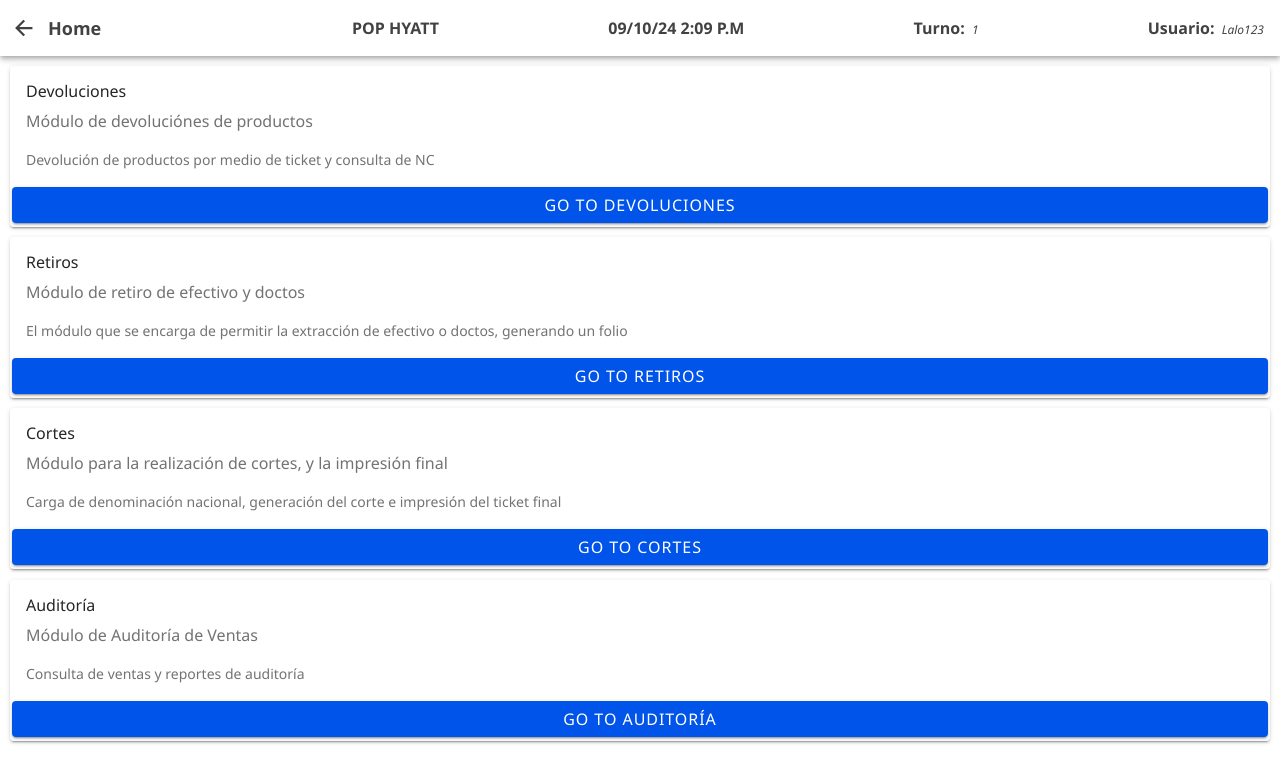
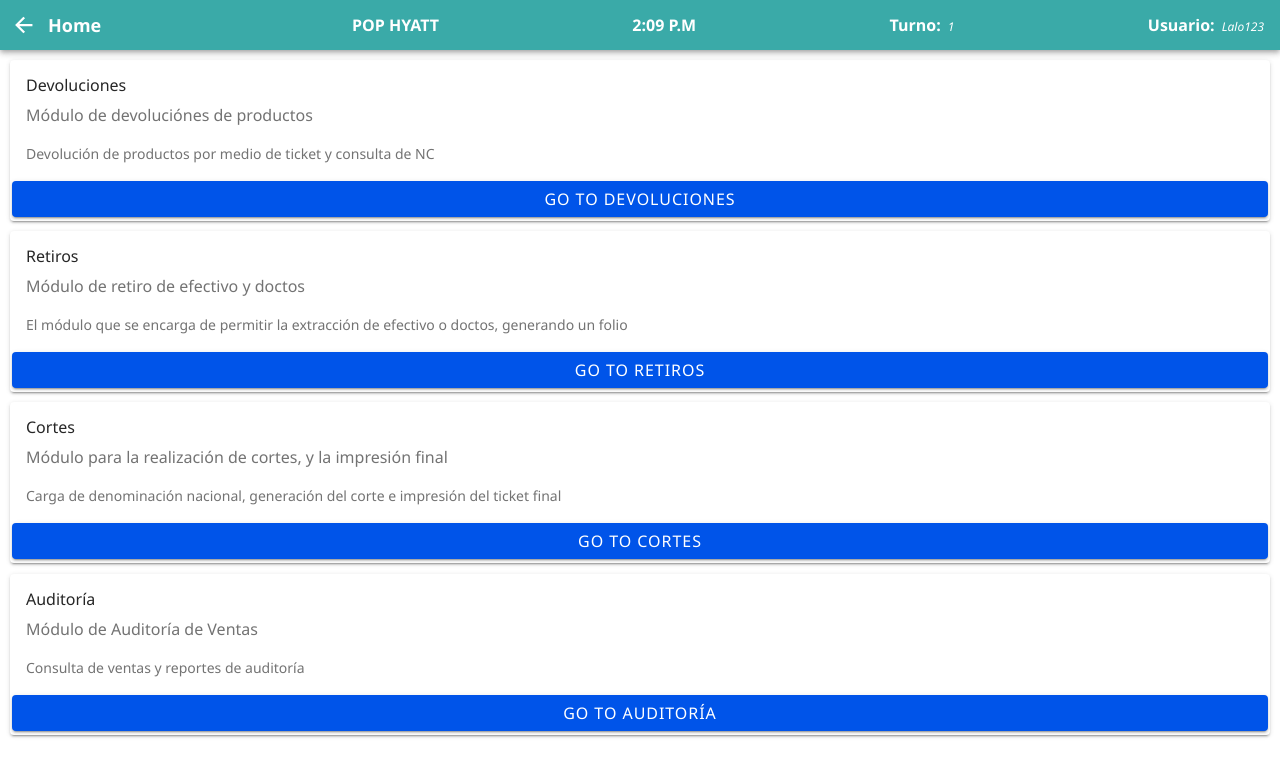
Before and after one commit to dewebbencorp/frontPvPop, a React (Vite) app: page /home in a window 1280 px wide. Shown: the top 782 px of the page. Built offline with nearby package versions, Linux system fonts and the light colour scheme.

Commit message:
header title dinamyc

```diff
--- a/src/common/layouts/Footer.tsx
+++ b/src/common/layouts/Footer.tsx
@@ -3,7 +3,7 @@ import { IonFooter, IonButton, IonIcon, IonGrid, IonRow, IonCol, IonFab, IonFabB
 import { homeOutline, documentTextOutline, cashOutline, cartOutline, receiptOutline, chevronForwardCircle, chevronBackCircle, apps, menu } from 'ionicons/icons';
 import INavbarModule from '../interfaces/INavbarModule';
 import { logInOutline } from 'ionicons/icons';
-
+import '../../theme/Footer.css';
 interface FooterProps {
   navbarModules: INavbarModule[];
 }
@@ -63,7 +63,6 @@ const Footer: React.FC<FooterProps> = ({ navbarModules }) => {
               <IonCol className="ion-text-center">
                 <IonButton fill="solid" color="danger" className="footer-button" href="/cortes-caja">
                 <IonIcon icon={logInOutline} slot="start" />
-
                   Cerrar sesion
                 </IonButton>
               </IonCol>
--- a/src/common/layouts/Header.tsx
+++ b/src/common/layouts/Header.tsx
@@ -1,47 +1,40 @@
 import React, { useState, useEffect } from "react";
 import { IonHeader, IonToolbar, IonButtons, IonBackButton } from "@ionic/react";
-import useNavigationData from '../hooks/useNavigationData';
+import { useLocation } from 'react-router-dom';
 import useSesionData from "../hooks/useSesionData";
+import '../../theme/Header.css'
+const Header: React.FC = () => {
+  const { user, store, turn } = useSesionData();
+  const [currentTime, setCurrentTime] = useState<string>("");
+  const location = useLocation();
 
-const Header: React.FC = () => {
-  const { title} = useNavigationData();
-  const { user, store, turn } = useSesionData();
-
-  const [currentTime, setCurrentTime] = useState<string>("");
+  const getTitleByPath = (path: string) => {
+    switch (path) {
+      case "/home":
+        return "Home";
+      case "/audit":
+        return "Auditoría de Ventas";
+      default:
+        return "App";
+    }
+  };
 
   useEffect(() => {
     const formatDate = () => {
       const now = new Date();
-
-      let day = now.getDate();
-      let month = now.getMonth() + 1;
-      let year = now.getFullYear().toString().slice(-2);
-
-      let hours = now.getHours();
-      let minutes = now.getMinutes();
-
+      const hours = now.getHours();
+      const minutes = now.getMinutes();
       const ampm = hours >= 12 ? 'P.M' : 'A.M';
-      hours = hours % 12;
-      hours = hours ? hours : 12;
-      const minutesStr = minutes < 10 ? '0' + minutes.toString() : minutes.toString();
-
-      const dayStr = day < 10 ? '0' + day.toString() : day.toString();
-      const monthStr = month < 10 ? '0' + month.toString() : month.toString();
-
-      return `${dayStr}/${monthStr}/${year} ${hours}:${minutesStr} ${ampm}`;
+      const formattedTime = `${hours % 12 || 12}:${minutes < 10 ? '0' : ''}${minutes} ${ampm}`;
+      setCurrentTime(formattedTime);
     };
 
-    setCurrentTime(formatDate());
-
-    const intervalId = setInterval(() => {
-      setCurrentTime(formatDate());
-    }, 60000);
-
-    return () => clearInterval(intervalId);
+    formatDate();
+    const interval = setInterval(formatDate, 60000);
+    return () => clearInterval(interval);
   }, []);
 
   return (
-    <>
     <IonHeader>
       <IonToolbar>
         <div className="flex w-full flex-row items-center justify-between gap-4">
@@ -49,33 +42,29 @@ const Header: React.FC = () => {
             <IonButtons slot="start">
               <IonBackButton defaultHref="/home"></IonBackButton>
             </IonButtons>
-
-              <span className="font-bold text-[1.125rem]"> { title } </span>
+            <span className="font-bold text-[1.125rem]">
+              {getTitleByPath(location.pathname)}
+            </span>
           </div>
-
           <div className="w-full px-4 flex flex-row justify-between items-center">
             <div>
-                <span className="text-[1rem] font-bold"> { store } </span>
+              <span className="text-[1rem] font-bold"> {store} </span>
             </div>
-
             <div>
-                <span className="text-[1rem] font-bold"> { currentTime } </span>
+              <span className="text-[1rem] font-bold"> {currentTime} </span>
             </div>
-
             <div>
               <span className="text-[1rem] font-bold">Turno:</span>
-                <span className="text-[0.75rem] italic ml-1"> { turn } </span>
+              <span className="text-[0.75rem] italic ml-1"> {turn} </span>
             </div>
-
             <div>
               <span className="text-[1rem] font-bold">Usuario:</span>
-                <span className="text-[0.75rem] italic ml-1"> { user } </span>
+              <span className="text-[0.75rem] italic ml-1"> {user} </span>
             </div>
           </div>
         </div>
       </IonToolbar>
     </IonHeader>
-    </>
   );
 };
 
--- a/src/common/layouts/MainLayout.tsx
+++ b/src/common/layouts/MainLayout.tsx
@@ -3,7 +3,7 @@ import Header from './Header';
 import Footer from './Footer';
 import INavbarModule from '../interfaces/INavbarModule';
 import { IonPage, IonContent } from '@ionic/react';
-
+import '../../theme/Global.css'
 interface MainLayoutProps {
   children: React.ReactNode;
   navbarModules: INavbarModule[];
--- a/src/modules/audit/views/Audit.tsx
+++ b/src/modules/audit/views/Audit.tsx
@@ -3,7 +3,6 @@ import { IonInput, IonButton, IonIcon } from '@ionic/react';
 import { searchOutline, trashOutline, checkmarkCircleOutline, closeCircleOutline, documentOutline } from 'ionicons/icons';
 import INavbarModule from '../../../common/interfaces/INavbarModule';
 import MainLayout from '../../../common/layouts/MainLayout';
-import '../../../theme/Audit.css';
 const Audit: React.FC = () => {
   const [tickets, setTickets] = useState([
     { remision: '137663', fecha: '20/01/2024', cliente: 'Cliente 1', tipo: 'EF', total: 1050.00 }
@@ -26,6 +25,10 @@ const Audit: React.FC = () => {
             <IonInput className="border p-2 rounded w-full" placeholder="Ingresa movimiento" />
           </div>
           <div>
+            <label className="block mb-2 text-sm font-bold">Tipo:</label>
+            <IonInput className="border p-2 rounded w-full" placeholder="Ingresa movimiento" />
+          </div>
+          <div>
             <label className="block mb-2 text-sm font-bold">Cliente:</label>
             <IonInput className="border p-2 rounded w-full" placeholder="Ingresa cliente" />
           </div>
@@ -40,10 +43,10 @@ const Audit: React.FC = () => {
         </div>
 
         <div className="flex space-x-4 mb-6">
-          <IonButton className="bg-primary px-6 py-2 rounded-md text-white shadow-lg">
-            <IonIcon icon={searchOutline} /> Buscar
+          <IonButton fill="solid" className="footer-button">
+            Buscar
           </IonButton>
-          <IonButton className="bg-secondary px-6 py-2 rounded-md text-white shadow-lg">
+          <IonButton fill="solid" className="footer-button">
             Limpiar
           </IonButton>
         </div>
--- /dev/null
+++ b/src/theme/Global.css
@@ -0,0 +1,4 @@
+.overflow-x-auto {
+    overflow-x: auto;
+    border-radius: 16px;
+}
--- /dev/null
+++ b/src/theme/Header.css
@@ -0,0 +1,12 @@
+ion-toolbar {
+    --background: #3AAAA8;
+    --color: white;
+
+    --border-color: #3AAAA8;
+    --border-width: 4px 0;
+    --border-style: double;
+
+    --min-height: 1px;
+    --padding-top: 1px;
+    --padding-bottom: 1px;
+  }
```
Also changed, not shown: src/theme/Footer.css (renamed from src/theme/Audit.css). Lines whose indentation alone changed are shown as unchanged.
